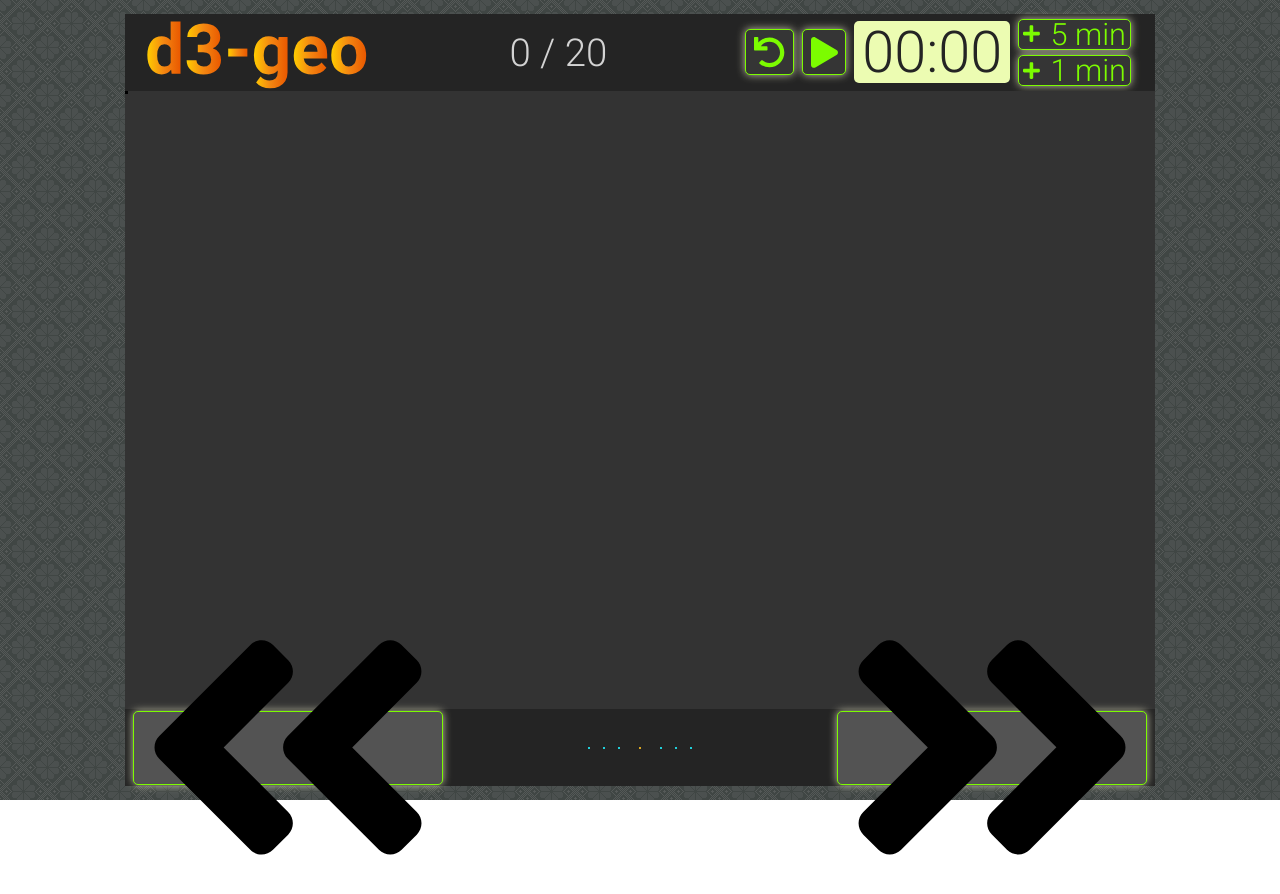
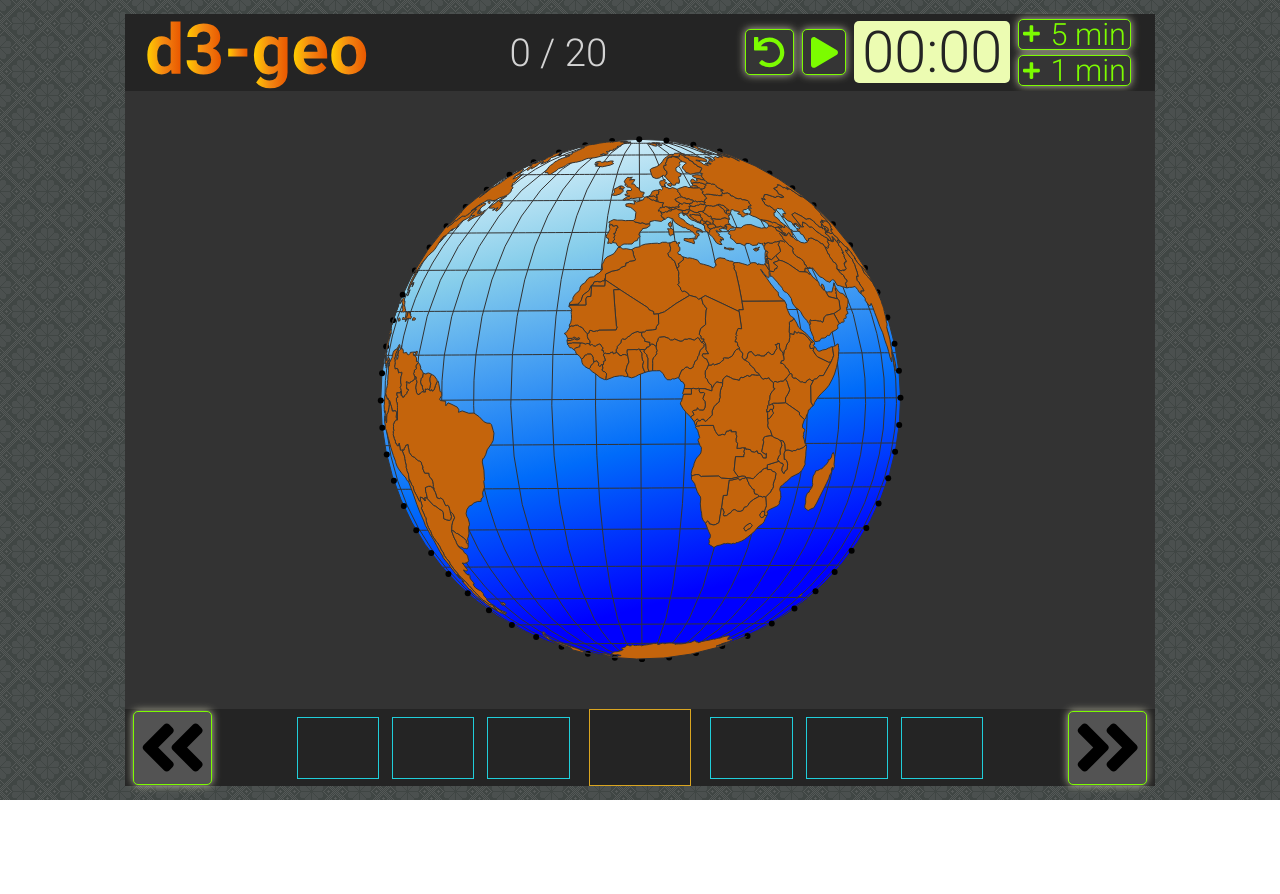
Before and after one commit to M-garrigan/d3-geo-meetup, a React (Create React App) app: page / in a window 1280 px wide. Shown: the top 894 px of the page. After the commit the page ends 800 px from the top, so only its background shows below. Built offline with nearby package versions, Linux system fonts and the light colour scheme.

Commit message:
Added state to hold the length of the slides available to the Slides component

```diff
--- a/src/components/Presentation.js
+++ b/src/components/Presentation.js
@@ -8,6 +8,7 @@ import '../styles/Presentation.css';
 
 export default props => {
   const [currentSlide, setCurrentSlide] = useState(0);
+  const [slideDeckLength, setSlideDeckLength] = useState('');
 
   const {height, width} = props.dimensions;
   let slideW = width;
@@ -29,15 +30,22 @@ export default props => {
         <TopControl
           currentSlide={currentSlide}
           height={Math.round(slideH * 0.1)}
+          slideDeckLength={slideDeckLength}
           width={slideW}
         />
         <Slide
           currentSlide={currentSlide}
+          height={Math.round(slideH * 0.8)}
           width={slideW}
+
+          setSlideDeckLength={setSlideDeckLength}
         />
         <BottomControl
           currentSlide={currentSlide}
+          height={Math.round(slideH * 0.1)}
           width={slideW}
+
+          setCurrentSlide={setCurrentSlide}
         />
       </div>
     </div>
```
